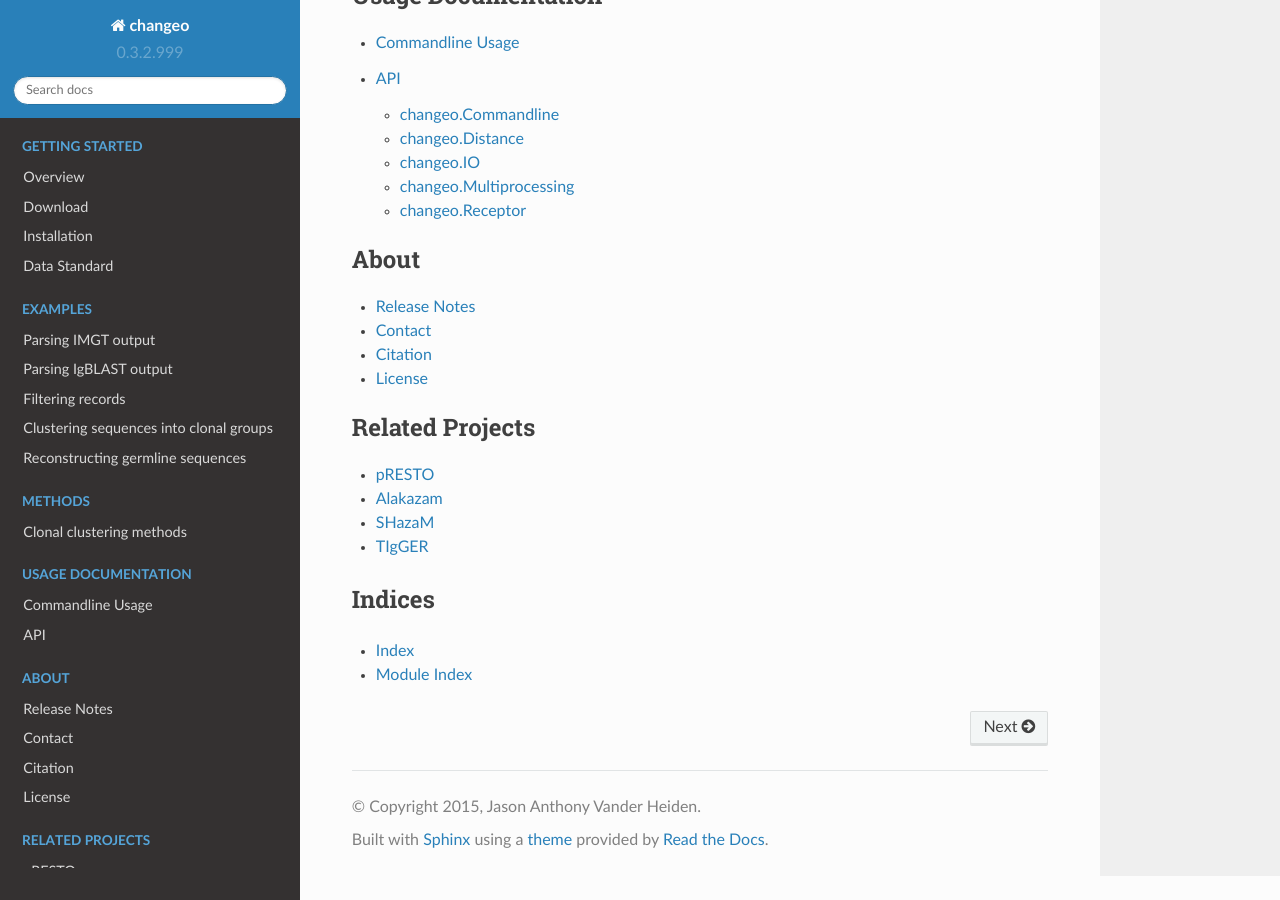
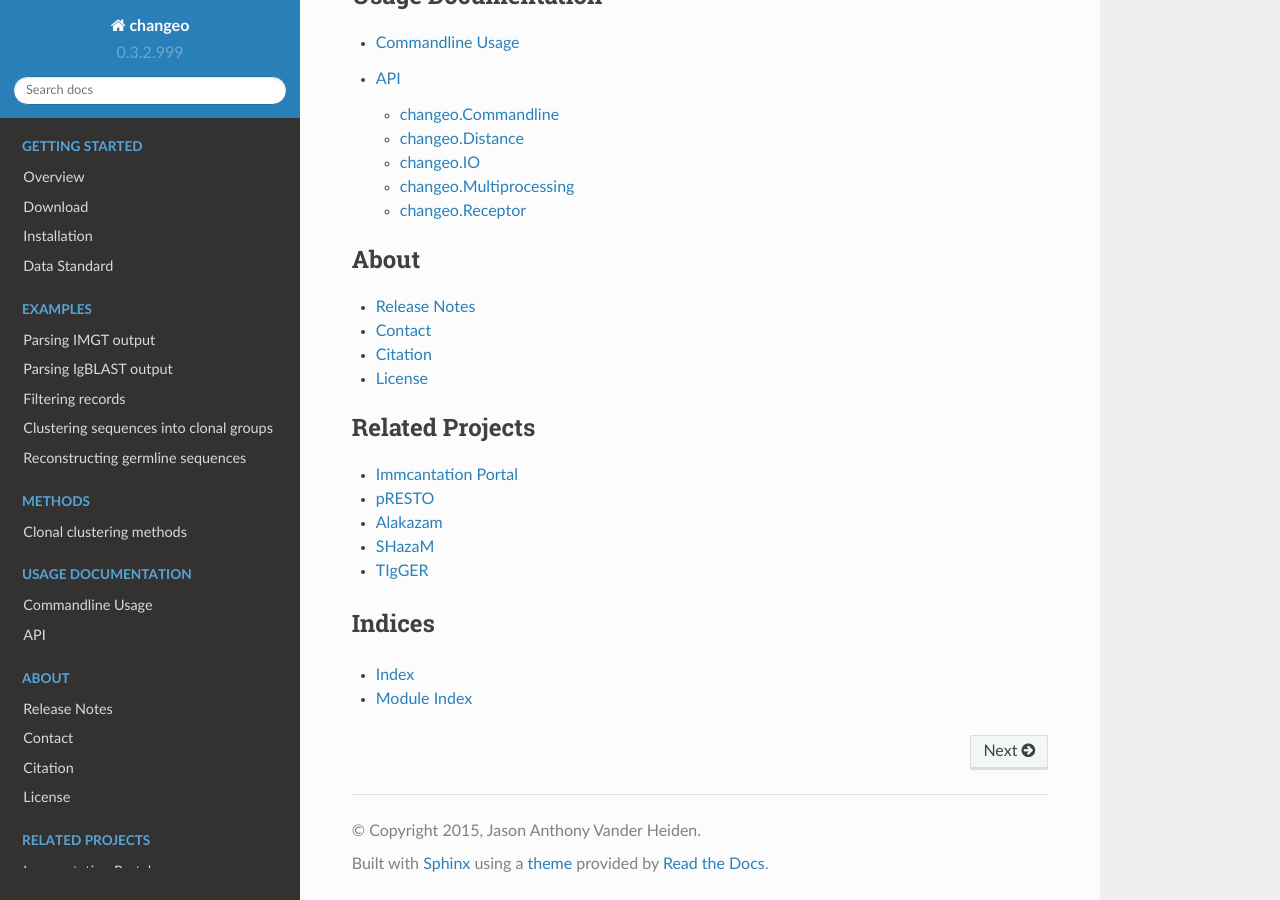
Before and after one commit to immcantation/changeo, a Sphinx documentation site: the page built from docs/index.rst, in a window 1280 px wide and 900 px high, scrolled down 1545 px. Built offline with Sphinx 7.4.7 and the Read the Docs theme 2.0.0, drawn with Linux system fonts in a browser that asks for light colours; formulas are drawn with MathJax 3.

Commit message:
Added port link.

```diff
--- a/docs/index.rst
+++ b/docs/index.rst
@@ -44,6 +44,7 @@
     :maxdepth: 1
     :caption: Related Projects
 
+    Immcantation Portal <http://immcantation.readthedocs.io>
     pRESTO <http://presto.readthedocs.io>
     Alakazam <http://alakazam.readthedocs.io>
     SHazaM <http://shazam.readthedocs.io>
```
